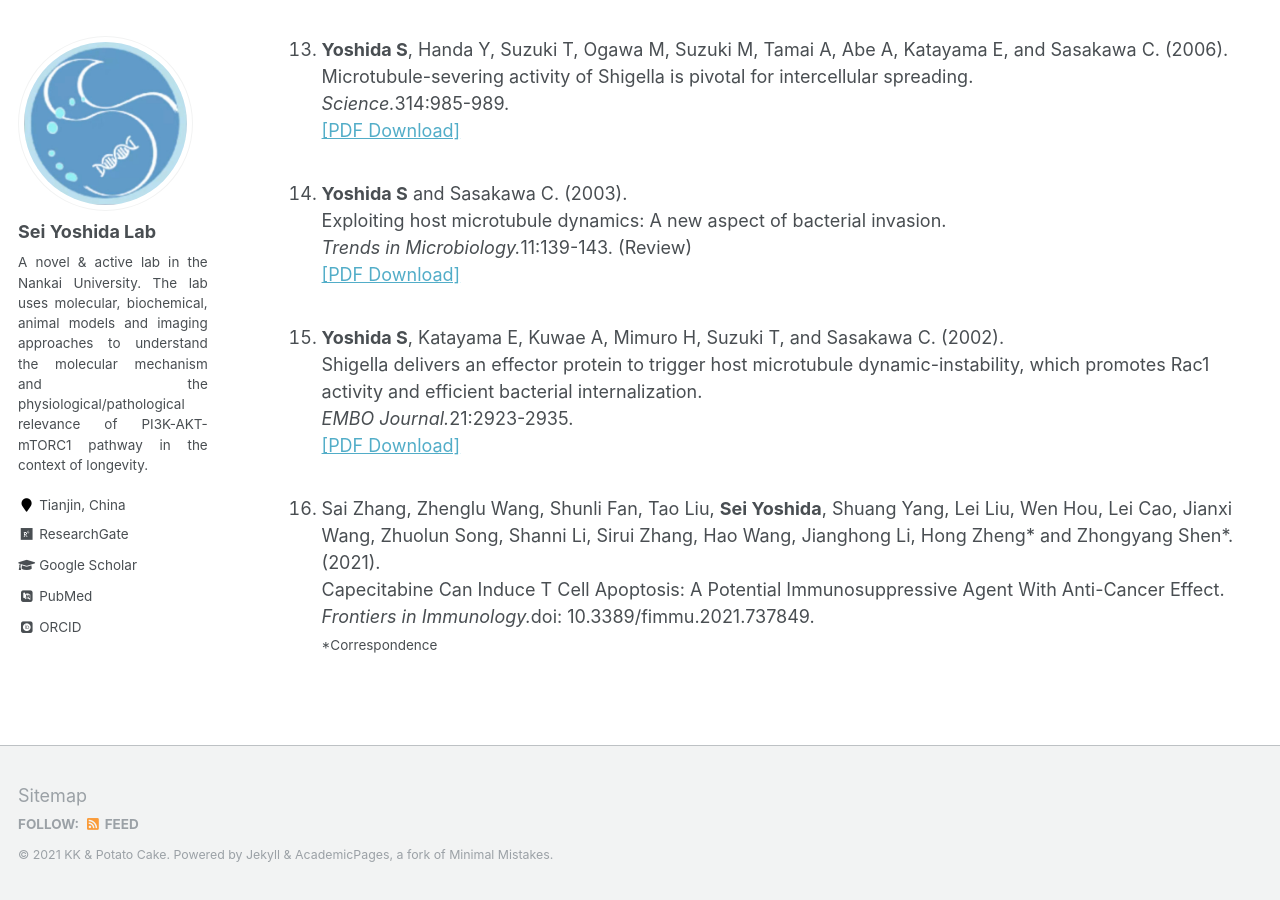
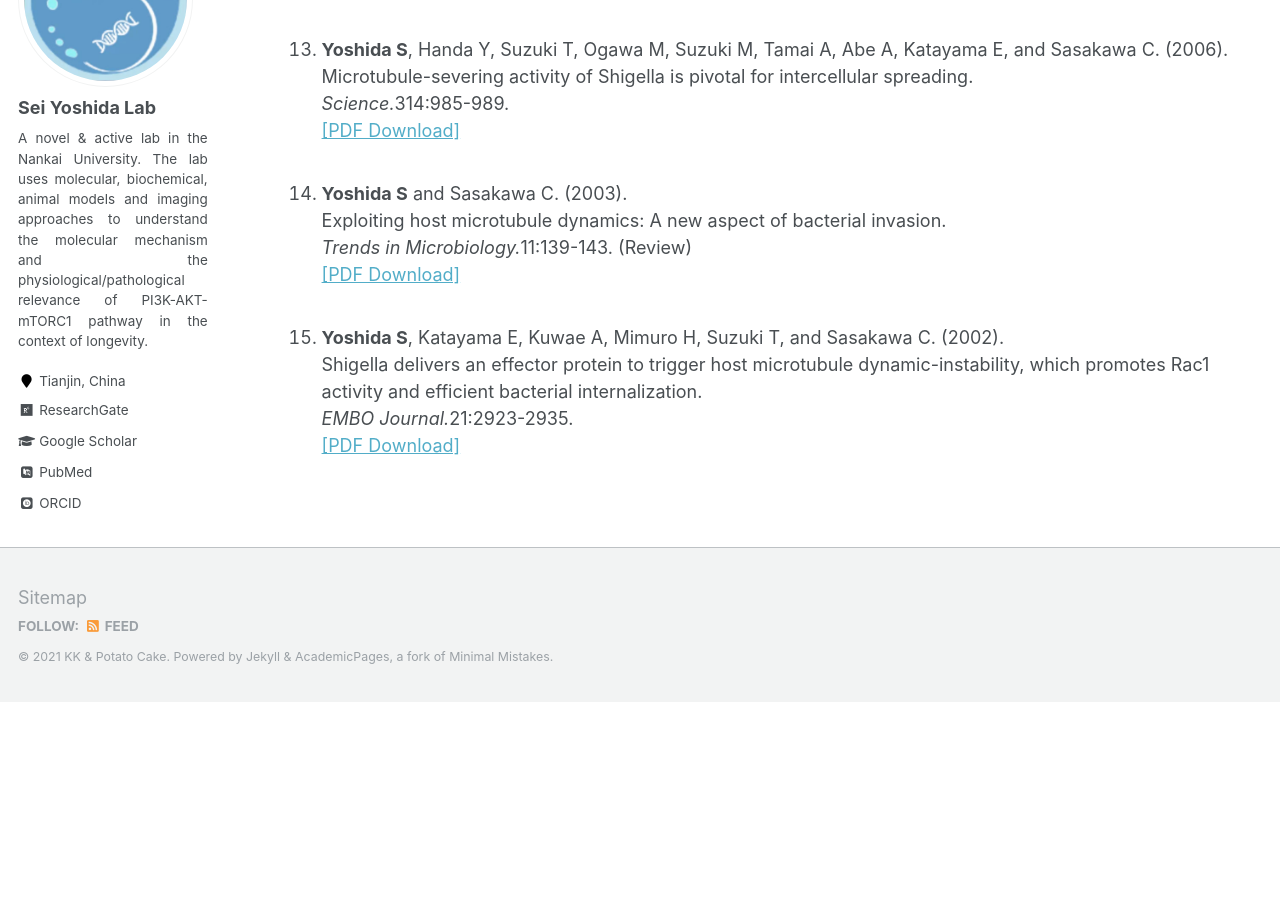
Before and after one commit to seiyoshida-lab/seiyoshida-lab.github.io, a Jekyll site: the page built from _pages/publications.md, in a window 1280 px wide and 900 px high, scrolled down 2045 px. Built offline with Jekyll 4.4.1, drawn with Linux system fonts in a browser that asks for light colours; some web fonts are replaced; after the commit the page ends 2747 px from its top, so only the background shows below that.

Commit message:
Update publications.md

```diff
--- a/_pages/publications.md
+++ b/_pages/publications.md
@@ -87,8 +87,4 @@ Shigella delivers an effector protein to trigger host microtubule dynamic-instab
  <i>EMBO Journal.</i>21:2923-2935.<br>
  <a href="../files/2002 EMBO.pdf">[PDF Download]</a><br><br></li>
 
-  <li> Sai Zhang, Zhenglu Wang, Shunli Fan, Tao Liu, <B>Sei Yoshida</B>, Shuang Yang, Lei Liu, Wen Hou, Lei Cao, Jianxi Wang, Zhuolun Song, Shanni Li, Sirui Zhang, Hao Wang, Jianghong Li, Hong Zheng* and Zhongyang Shen*. (2021). <br>
-Capecitabine Can Induce T Cell Apoptosis: A Potential Immunosuppressive Agent With Anti-Cancer Effect.<br>
- <i>Frontiers in Immunology.</i>doi: 10.3389/fimmu.2021.737849.<br>
-  <small> *Correspondence</small><br><br></li>
 </ul>
```
